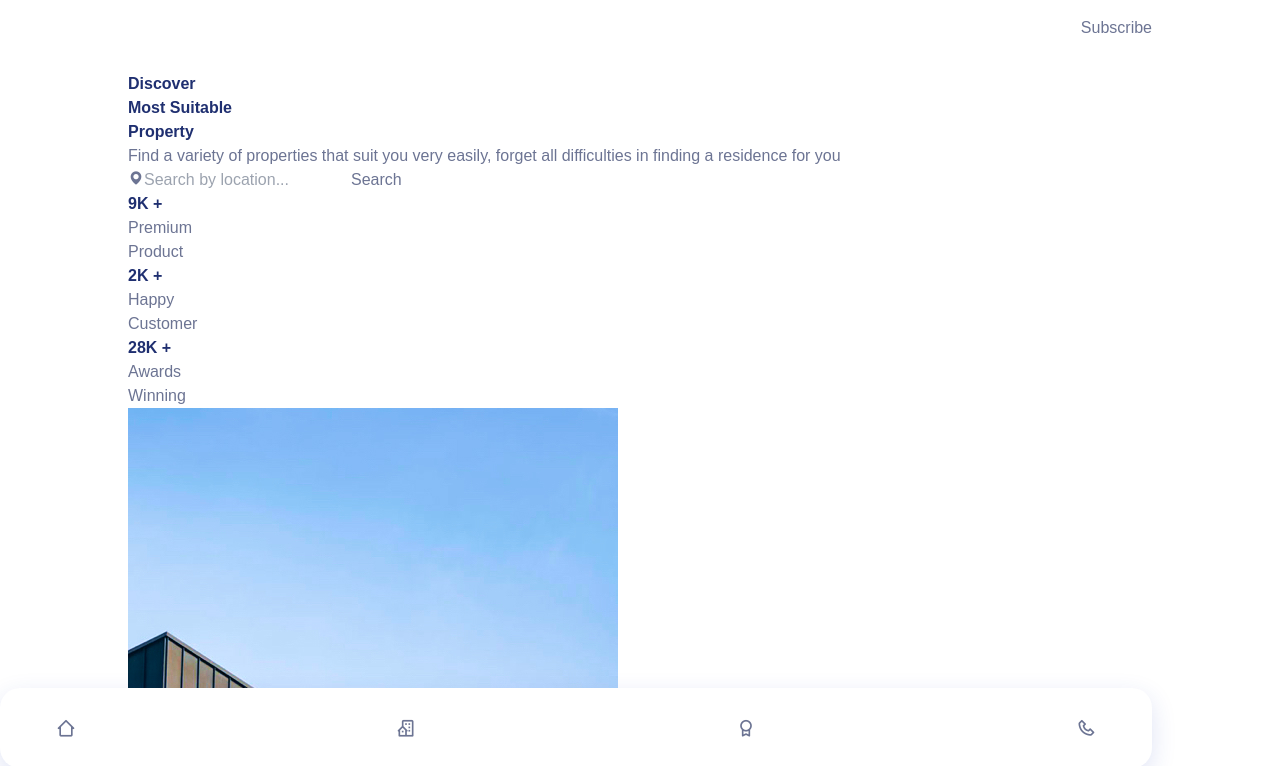
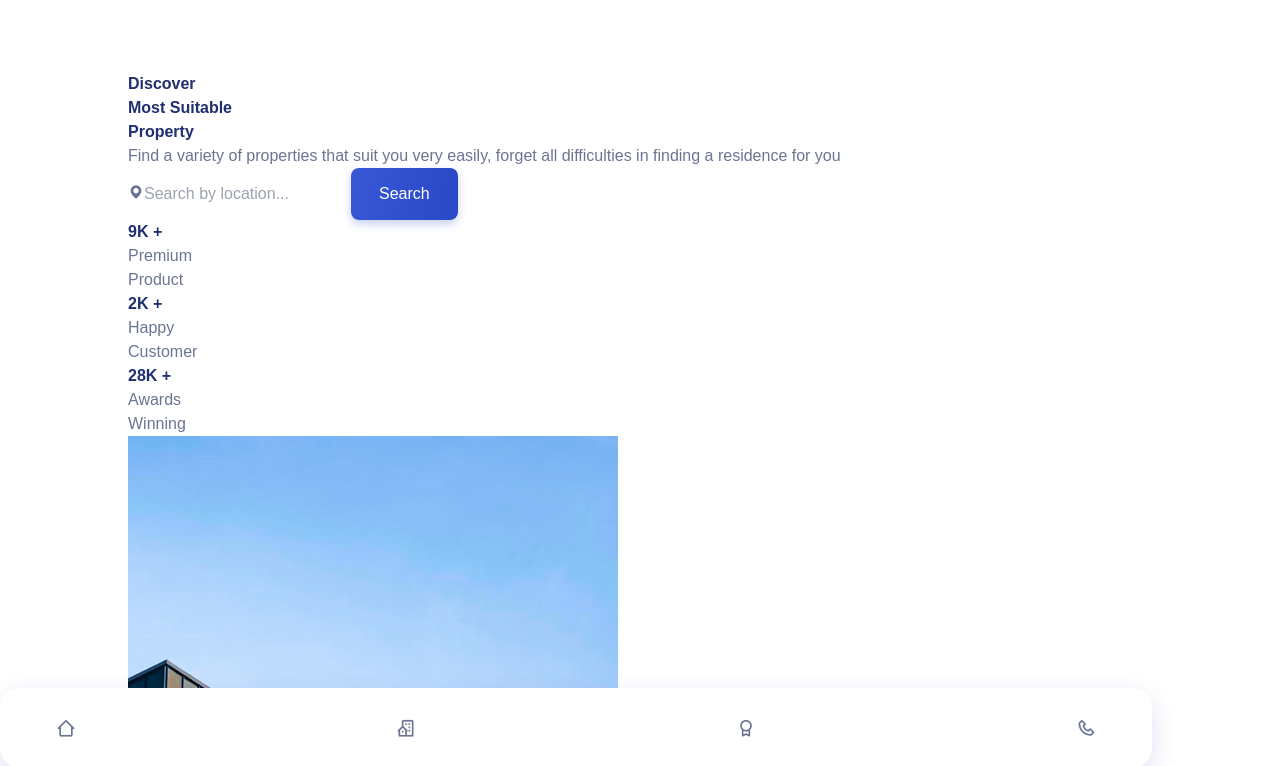
Before and after one commit to shoproizoshlo/real-state-website-vue-ts, a Vue app: page / in a window 1280 px wide. Shown: the top 766 px of the page. Built offline with nearby package versions, Linux system fonts and the light colour scheme.

Commit message:
added button styling

```diff
--- a/src/components/header/HeaderComponent.vue
+++ b/src/components/header/HeaderComponent.vue
@@ -1,7 +1,7 @@
 <template>
   <header
     class="fixed top-0 left-0 container bg-transparent z-fixed transition duration-400 ease-in-out"
-    :class="{ 'bg-body-color scroll-header': isScrolled }"
+    :class="{ 'scroll-header': isScrolled }"
     id="header"
   >
     <nav class="h-header-height flex justify-between items-center wrapper">
@@ -63,9 +63,14 @@ export default defineComponent({
 }
 /* Change background header */
 .scroll-header {
+  background-color: var(--body-color);
   box-shadow: 0 1px 4px hsla(228, 4%, 15%, 0.1);
 }
 .scroll-header .change-theme {
   color: var(--title-color);
 }
+
+.nav__button {
+  display: none;
+}
 </style>
--- a/src/style.css
+++ b/src/style.css
@@ -199,6 +199,23 @@ body.dark-theme {
   overflow: hidden; /* For the animations ScrollReveal*/
 }
 
+.button {
+  display: inline-block;
+  background: linear-gradient(101deg, hsl(228, 66%, 53%), hsl(228, 66%, 47%));
+  color: #fff;
+  padding: 14px 28px;
+  border-radius: 0.5rem;
+  font-size: var(--normal-font-size);
+  font-weight: var(--font-medium);
+  box-shadow: 0 4px 8px hsla(228, 66%, 45%, 0.25);
+  transition: 0.3s;
+  cursor: pointer;
+}
+
+.button:hover {
+  box-shadow: 0 4px 12px hsla(228, 66%, 25%, 0.25);
+}
+
 @media screen and (max-width: 350px) {
   .wrapper {
     margin-left: 1rem;
```
